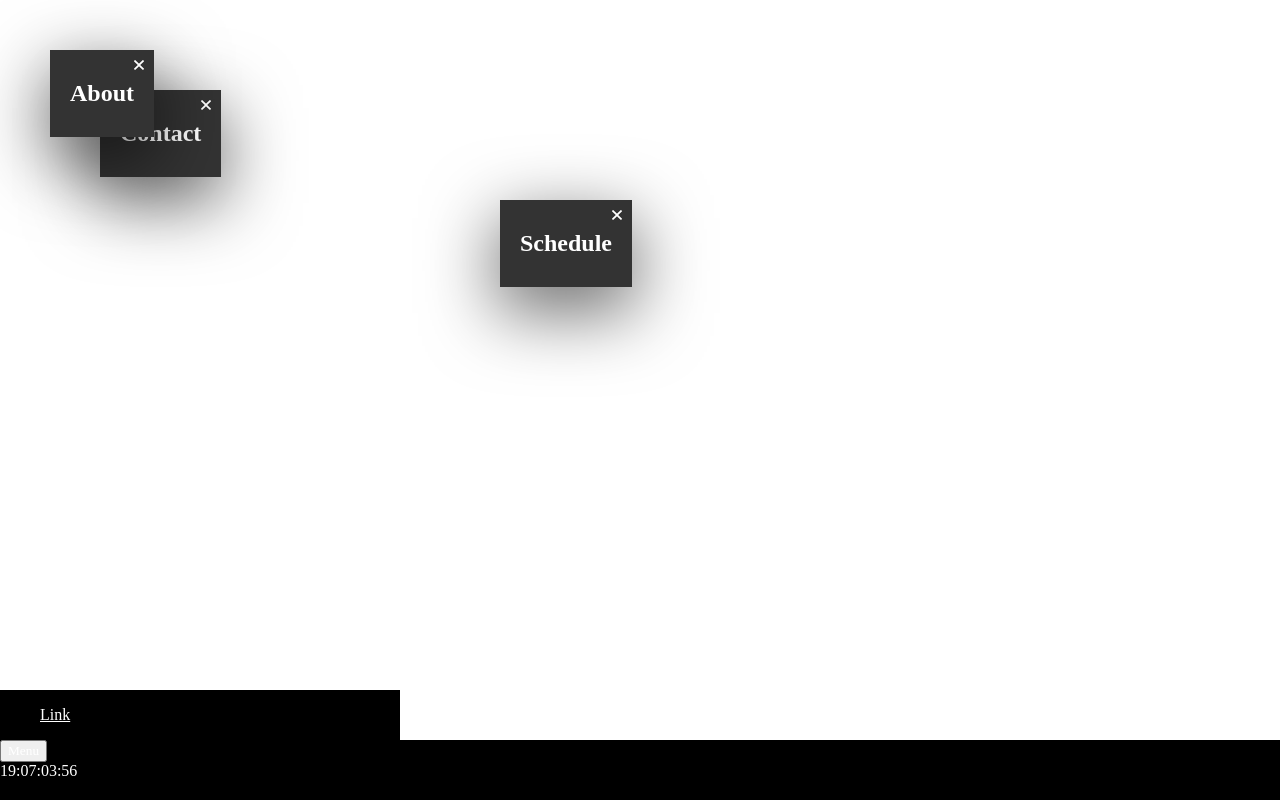
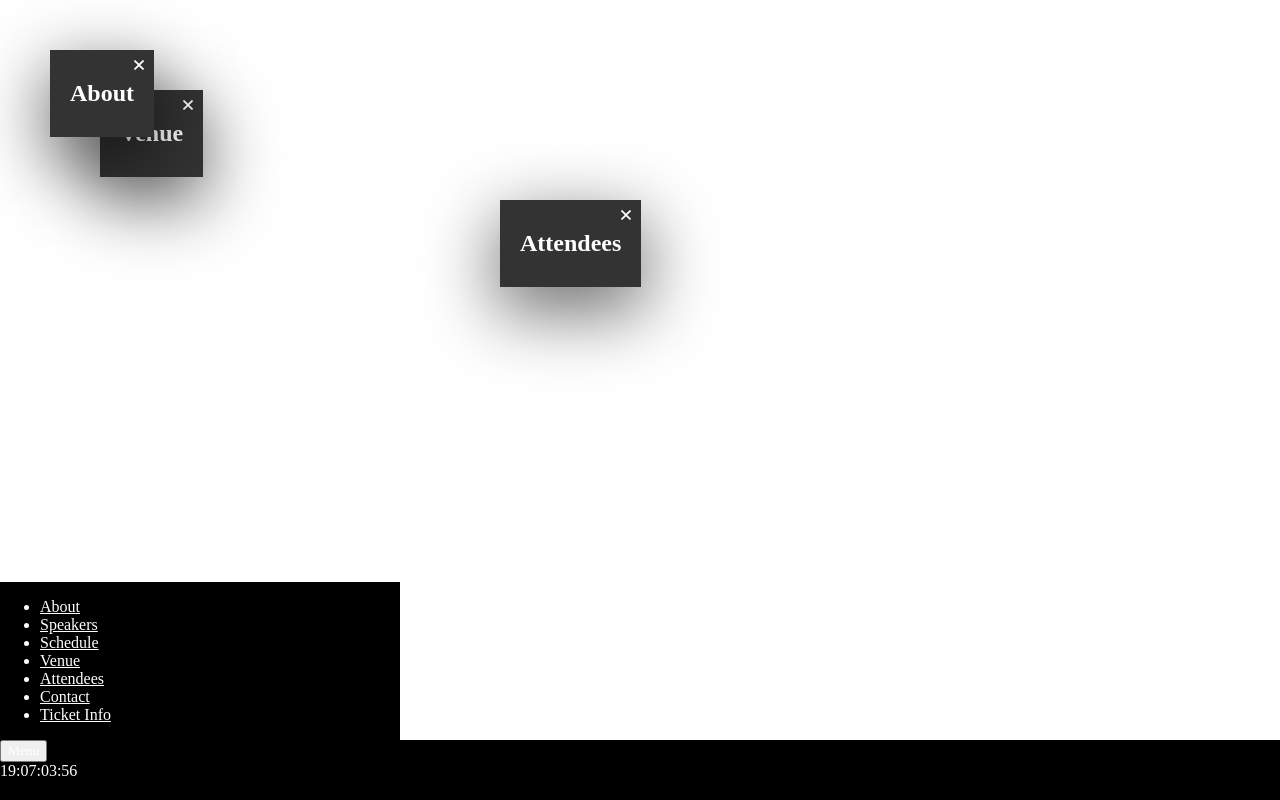
Before and after one commit to rijkvanzanten/te-website, a Vue app: page / in a window 1280 px wide. Both pictures are taken after a click on the button "Menu". Built offline with nearby package versions, Linux system fonts and the light colour scheme.

Commit message:
Add all pages

```diff
--- a/src/components/TheNavigationMenu.vue
+++ b/src/components/TheNavigationMenu.vue
@@ -1,17 +1,38 @@
 <template>
   <nav v-show="navigationMenuActive" id="navigation-menu">
     <ul>
-      <a href="#">Link</a>
+      <li>
+        <a href="#" @click.prevent="openWindow('about')">About</a>
+      </li>
+      <li>
+        <a href="#" @click.prevent="openWindow('speakers')">Speakers</a>
+      </li>
+      <li>
+        <a href="#" @click.prevent="openWindow('schedule')">Schedule</a>
+      </li>
+      <li>
+        <a href="#" @click.prevent="openWindow('venue')">Venue</a>
+      </li>
+      <li>
+        <a href="#" @click.prevent="openWindow('attendees')">Attendees</a>
+      </li>
+      <li>
+        <a href="#" @click.prevent="openWindow('contact')">Contact</a>
+      </li>
+      <li>
+        <a href="#" @click.prevent="openWindow('tickets')">Ticket Info</a>
+      </li>
     </ul>
   </nav>
 </template>
 
 <script>
-import { mapState } from "vuex";
+import { mapState, mapActions } from "vuex";
 
 export default {
   name: "navigation-menu",
-  computed: mapState(["navigationMenuActive"])
+  computed: mapState(["navigationMenuActive"]),
+  methods: mapActions(["openWindow"])
 };
 </script>
 
--- a/src/components/VWindow.vue
+++ b/src/components/VWindow.vue
@@ -87,7 +87,7 @@ export default {
 };
 </script>
 
-<style lang="scss">
+<style lang="scss" scoped>
 .window {
   background-color: #333;
   position: absolute;
--- /dev/null
+++ b/src/pages/PAttendees.vue
@@ -0,0 +1,11 @@
+<template>
+  <div>
+    <h2>Attendees</h2>
+  </div>
+</template>
+
+<script>
+export default {
+  name: "p-attendees"
+};
+</script>
--- /dev/null
+++ b/src/pages/PSpeakers.vue
@@ -0,0 +1,11 @@
+<template>
+  <div>
+    <h2>Speakers</h2>
+  </div>
+</template>
+
+<script>
+export default {
+  name: "p-speakers"
+};
+</script>
--- /dev/null
+++ b/src/pages/PTickets.vue
@@ -0,0 +1,11 @@
+<template>
+  <div>
+    <h2>Ticket Info</h2>
+  </div>
+</template>
+
+<script>
+export default {
+  name: "p-tickets"
+};
+</script>
--- /dev/null
+++ b/src/pages/PVenue.vue
@@ -0,0 +1,11 @@
+<template>
+  <div>
+    <h2>Venue</h2>
+  </div>
+</template>
+
+<script>
+export default {
+  name: "p-venue"
+};
+</script>
--- a/src/store.js
+++ b/src/store.js
@@ -14,22 +14,49 @@ export default new Vuex.Store({
         sort: 1,
         active: true
       },
-      contact: {
+      speakers: {
+        left: 100,
+        top: 90,
+        sort: 2,
+        active: false
+      },
+      schedule: {
+        left: 100,
+        top: 90,
+        sort: 2,
+        active: false
+      },
+      venue: {
         left: 100,
         top: 90,
         sort: 2,
         active: true
       },
-      schedule: {
+      attendees: {
         left: 500,
         top: 200,
         sort: 3,
         active: true
+      },
+      contact: {
+        left: 0,
+        top: 0,
+        sort: 5,
+        active: false
+      },
+      tickets: {
+        left: 0,
+        top: 0,
+        sort: 12,
+        active: false
       }
     },
     navigationMenuActive: false
   },
   mutations: {
+    openWindow(state, name) {
+      state.windows[name].active = true;
+    },
     closeWindow(state, name) {
       state.windows[name].active = false;
     },
@@ -61,6 +88,10 @@ export default new Vuex.Store({
     }
   },
   actions: {
+    openWindow({ commit }, name) {
+      commit("openWindow", name);
+      commit("bringToFront", name);
+    },
     closeWindow({ commit }, name) {
       commit("closeWindow", name);
     },
```
Also changed, not shown: src/pages/register.js (+8 -0 lines).
